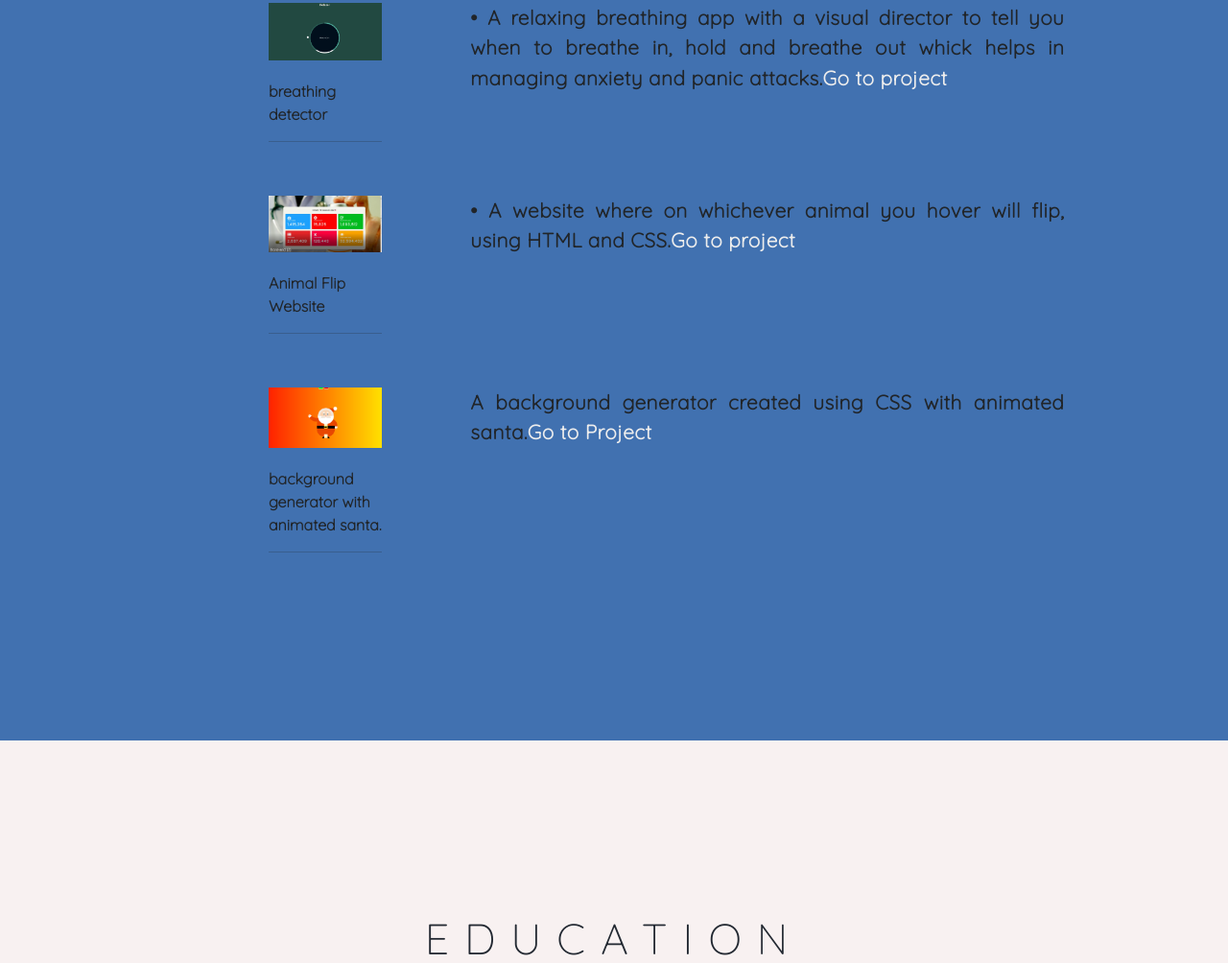
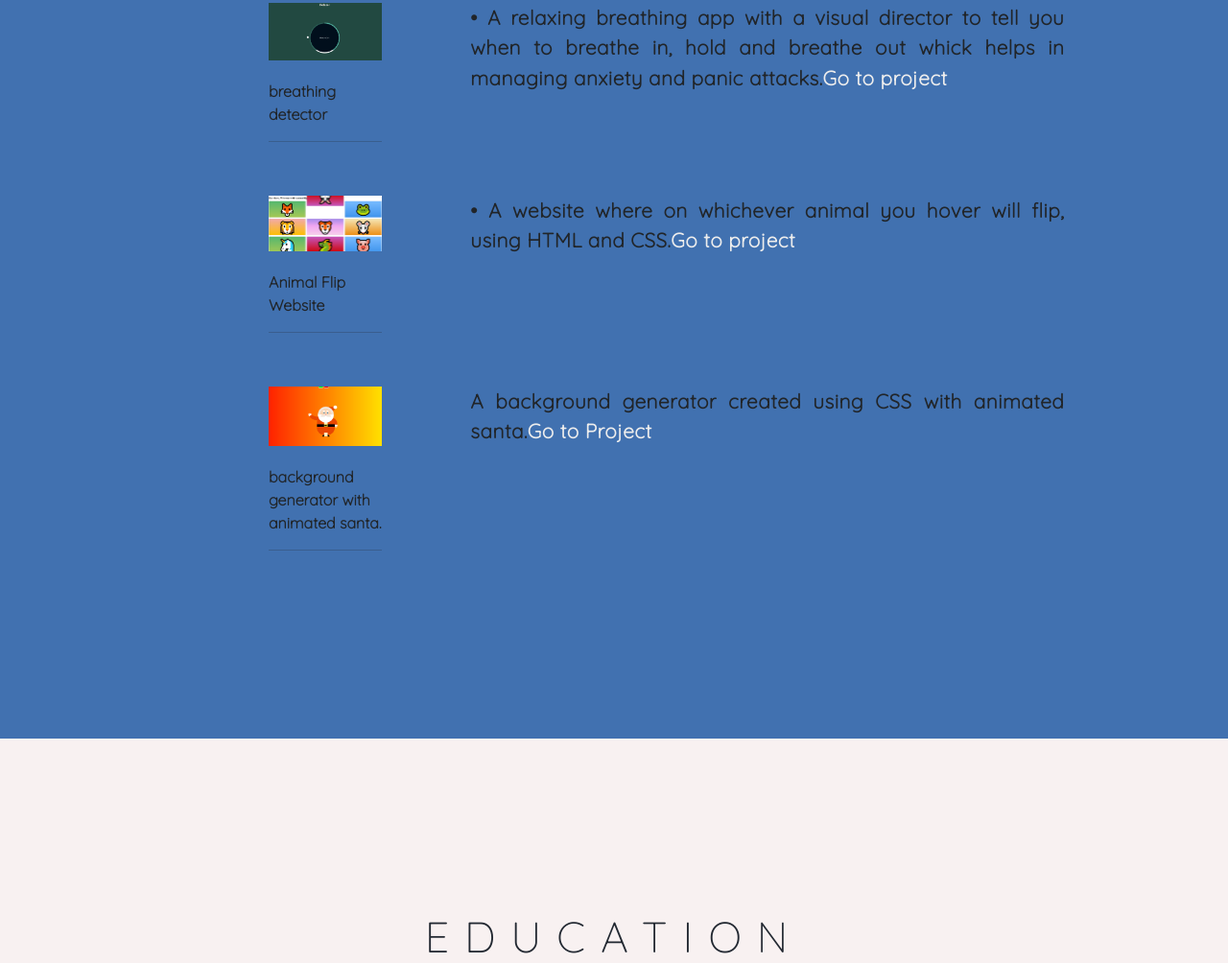
Before and after one commit to dt00722/dt.github.io, a plain HTML site: page index.html in a window 1280 px wide. Shown: the part 2828-3832 px from the top of the page at 96% size. Drawn offline with nearby package versions, Linux system fonts and the light colour scheme.

Commit message:
Update index.html

```diff
--- a/index.html
+++ b/index.html
@@ -275,7 +275,7 @@ prevention.
             </div>
     <div class="row exp-row">
               <div class="col-lg-2 col-md-2 col-sm-3 exp-tag">
-                <img src="covid.PNG" alt="" class="bullet-3"></a>
+                <img src="cc.PNG" alt="" class="bullet-3"></a>
                 <br>
                 Animal Flip Website
                 <hr>
```
